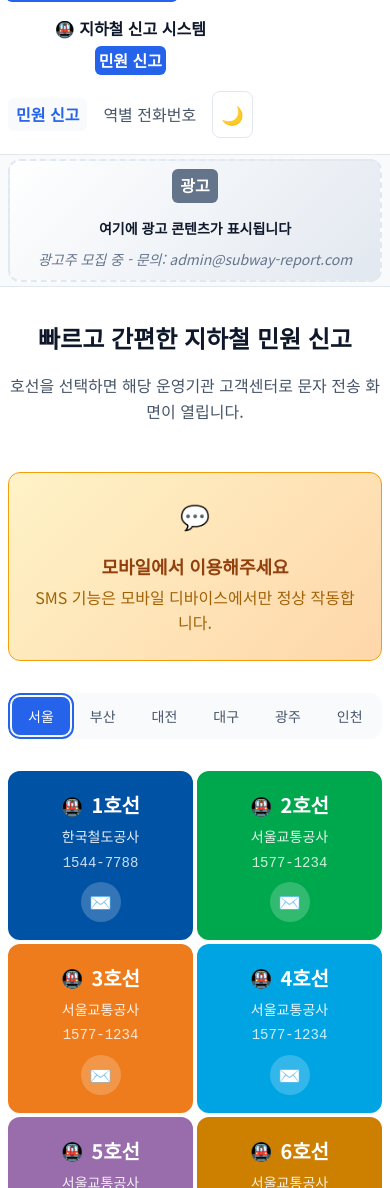
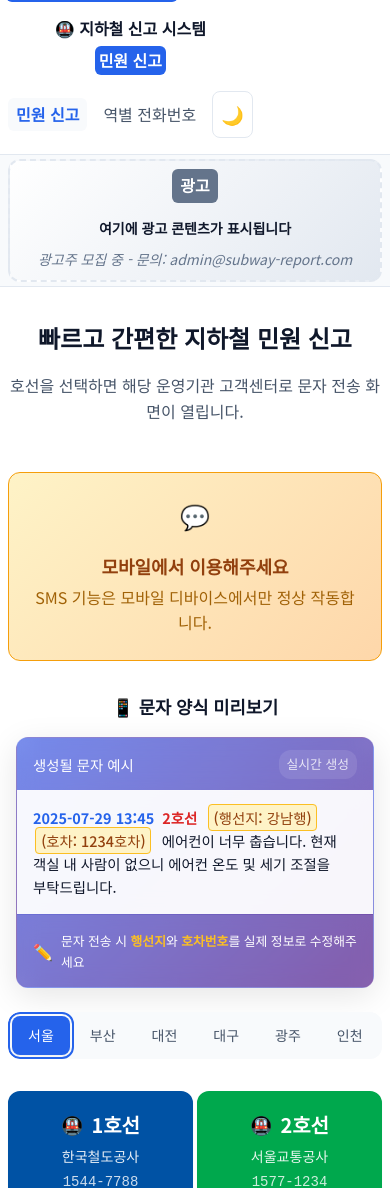
Before and after one commit to xmfhf2769/subway-quick-report, a website: page index.html in a window 390 px wide. Shown: the top 1188 px of the page. Drawn offline with Linux system fonts and the light colour scheme.

Commit message:
feat: 메인페이지 문자 예시 UI 추가 및 호차번호 수정
- 편성번호를 4자리 호차번호로 변경
- 문자 양식 미리보기 카드 추가
- 실시간 시간 업데이트 기능
- 사용자 친화적 편집 가이드 제공
- 반응형 디자인 및 다크모드 지원

```diff
--- a/css/main.css
+++ b/css/main.css
@@ -652,3 +652,175 @@ p, h1, h2, h3, h4, h5, h6 {
     justify-content: center;
   }
 }
+
+/* ========================================
+   문자 예시 UI 스타일
+======================================== */
+
+.message-preview {
+  margin: 2rem 0;
+  padding: 0 1rem;
+}
+
+.preview-container {
+  max-width: 600px;
+  margin: 0 auto;
+}
+
+.preview-title {
+  font-size: 1.25rem;
+  font-weight: 600;
+  color: var(--text-primary);
+  text-align: center;
+  margin-bottom: 1rem;
+}
+
+.preview-card {
+  background: linear-gradient(135deg, #667eea 0%, #764ba2 100%);
+  border-radius: 16px;
+  overflow: hidden;
+  box-shadow: 0 8px 32px rgba(0, 0, 0, 0.1);
+  border: 1px solid rgba(255, 255, 255, 0.2);
+}
+
+.preview-header {
+  background: rgba(255, 255, 255, 0.1);
+  padding: 0.75rem 1rem;
+  display: flex;
+  justify-content: space-between;
+  align-items: center;
+  -webkit-backdrop-filter: blur(10px);
+  backdrop-filter: blur(10px);
+}
+
+.preview-label {
+  color: white;
+  font-weight: 500;
+  font-size: 0.9rem;
+}
+
+.preview-time {
+  color: rgba(255, 255, 255, 0.8);
+  font-size: 0.8rem;
+  padding: 0.25rem 0.5rem;
+  background: rgba(255, 255, 255, 0.1);
+  border-radius: 12px;
+}
+
+.preview-content {
+  padding: 1.5rem;
+  background: rgba(255, 255, 255, 0.95);
+  -webkit-backdrop-filter: blur(10px);
+  backdrop-filter: blur(10px);
+}
+
+.message-example {
+  font-family: var(--font-family);
+  font-size: 0.95rem;
+  line-height: 1.6;
+  color: var(--text-primary);
+  word-break: keep-all;
+}
+
+.message-example span {
+  display: inline;
+}
+
+.date-part {
+  color: #2563eb;
+  font-weight: 600;
+}
+
+.line-part {
+  color: #dc2626;
+  font-weight: 700;
+  margin: 0 0.25rem;
+}
+
+.editable-part {
+  background: #fef3c7;
+  color: #92400e;
+  padding: 0.1rem 0.3rem;
+  border-radius: 4px;
+  font-weight: 500;
+  margin: 0 0.15rem;
+  border: 1px solid #fbbf24;
+}
+
+.content-part {
+  color: var(--text-primary);
+  margin-left: 0.25rem;
+}
+
+.preview-footer {
+  background: rgba(255, 255, 255, 0.1);
+  padding: 1rem;
+  -webkit-backdrop-filter: blur(10px);
+  backdrop-filter: blur(10px);
+}
+
+.edit-notice {
+  display: flex;
+  align-items: center;
+  gap: 0.5rem;
+  color: white;
+  font-size: 0.85rem;
+}
+
+.edit-icon {
+  font-size: 1rem;
+}
+
+.edit-notice strong {
+  color: #fbbf24;
+  font-weight: 600;
+}
+
+/* 다크 모드 */
+[data-theme="dark"] .preview-card {
+  background: linear-gradient(135deg, #1e3a8a 0%, #3730a3 100%);
+}
+
+[data-theme="dark"] .preview-content {
+  background: rgba(15, 23, 42, 0.95);
+}
+
+[data-theme="dark"] .message-example {
+  color: var(--text-primary);
+}
+
+[data-theme="dark"] .editable-part {
+  background: #451a03;
+  color: #fbbf24;
+  border-color: #92400e;
+}
+
+/* 반응형 디자인 */
+@media (max-width: 480px) {
+  .message-preview {
+    margin: 1.5rem 0;
+    padding: 0 0.5rem;
+  }
+
+  .preview-title {
+    font-size: 1.1rem;
+  }
+
+  .preview-card {
+    border-radius: 12px;
+  }
+
+  .preview-content {
+    padding: 1rem;
+  }
+
+  .message-example {
+    font-size: 0.9rem;
+  }
+
+  .edit-notice {
+    font-size: 0.8rem;
+  }
+}
+
+/* ========================================
--- a/data/subway-lines.json
+++ b/data/subway-lines.json
@@ -275,15 +275,15 @@
     }
   },
   "messageTemplates": {
-    "default": "{date} {line} (행선지: 강남행) (편성: 3편성) 에어컨이 너무 춥습니다. 현재 객실 내 사람이 없으니 에어컨 온도 및 세기 조절을 부탁드립니다.",
-    "aircon": "{date} {line} (행선지: 강남행) (편성: 3편성) 에어컨이 너무 춥습니다. 현재 객실 내 사람이 없으니 에어컨 온도 및 세기 조절을 부탁드립니다.",
-    "heating": "{date} {line} (행선지: 강남행) (편성: 3편성) 난방이 너무 뜨겁습니다. 현재 객실 내 승객들이 불편해하니 난방 조절을 부탁드립니다.",
-    "door": "{date} {line} (행선지: 강남행) (편성: 3편성) 출입문 고장 신고합니다. 문이 제대로 열리지 않거나 닫히지 않습니다.",
-    "lighting": "{date} {line} (행선지: 강남행) (편성: 3편성) 조명 고장 신고합니다. 객실 내 조명이 깜빡이거나 꺼져있습니다.",
-    "announcement": "{date} {line} (행선지: 강남행) (편성: 3편성) 안내방송 고장 신고합니다. 방송이 들리지 않거나 음질이 불량합니다.",
+    "default": "{date} {line} (행선지: 강남행) (호차: 1234호차) 에어컨이 너무 춥습니다. 현재 객실 내 사람이 없으니 에어컨 온도 및 세기 조절을 부탁드립니다.",
+    "aircon": "{date} {line} (행선지: 강남행) (호차: 1234호차) 에어컨이 너무 춥습니다. 현재 객실 내 사람이 없으니 에어컨 온도 및 세기 조절을 부탁드립니다.",
+    "heating": "{date} {line} (행선지: 강남행) (호차: 1234호차) 난방이 너무 뜨겁습니다. 현재 객실 내 승객들이 불편해하니 난방 조절을 부탁드립니다.",
+    "door": "{date} {line} (행선지: 강남행) (호차: 1234호차) 출입문 고장 신고합니다. 문이 제대로 열리지 않거나 닫히지 않습니다.",
+    "lighting": "{date} {line} (행선지: 강남행) (호차: 1234호차) 조명 고장 신고합니다. 객실 내 조명이 깜빡이거나 꺼져있습니다.",
+    "announcement": "{date} {line} (행선지: 강남행) (호차: 1234호차) 안내방송 고장 신고합니다. 방송이 들리지 않거나 음질이 불량합니다.",
     "escalator": "{date} {line} 역 에스컬레이터 고장 신고합니다. 현재 운행이 중단되었습니다.",
     "elevator": "{date} {line} 역 엘리베이터 고장 신고합니다. 현재 사용할 수 없는 상태입니다.",
-    "custom": "{date} {line} (행선지: 강남행) (편성: 3편성) {message}"
+    "custom": "{date} {line} (행선지: 강남행) (호차: 1234호차) {message}"
   },
   "lastUpdated": "2025-01-23",
   "version": "1.0.0"
--- a/index.html
+++ b/index.html
@@ -157,6 +157,34 @@
         </div>
       </div>
 
+      <!-- 문자 예시 UI -->
+      <section class="message-preview" role="region" aria-labelledby="preview-title">
+        <div class="preview-container">
+          <h3 id="preview-title" class="preview-title">📱 문자 양식 미리보기</h3>
+          <div class="preview-card">
+            <div class="preview-header">
+              <span class="preview-label">생성될 문자 예시</span>
+              <span class="preview-time">실시간 생성</span>
+            </div>
+            <div class="preview-content">
+              <div class="message-example" id="messagePreview">
+                <span class="date-part" id="datePreview">2025-07-29 13:45</span>
+                <span class="line-part">2호선</span>
+                <span class="editable-part">(행선지: 강남행)</span>
+                <span class="editable-part">(호차: 1234호차)</span>
+                <span class="content-part">에어컨이 너무 춥습니다. 현재 객실 내 사람이 없으니 에어컨 온도 및 세기 조절을 부탁드립니다.</span>
+              </div>
+            </div>
+            <div class="preview-footer">
+              <div class="edit-notice">
+                <span class="edit-icon">✏️</span>
+                <span>문자 전송 시 <strong>행선지</strong>와 <strong>호차번호</strong>를 실제 정보로 수정해주세요</span>
+              </div>
+            </div>
+          </div>
+        </div>
+      </section>
+
       <!-- 지역 탭 네비게이션 -->
       <nav class="region-tabs" role="tablist" aria-label="지역 선택">
         <button
--- a/js/app.js
+++ b/js/app.js
@@ -46,6 +46,26 @@ class SubwayApp {
       console.error('애플리케이션 초기화 실패:', error);
       showError('앱을 시작하는 중 오류가 발생했습니다.');
     }
+  }
+
+  /**
+   * 문자 예시 미리보기의 시간을 실시간으로 업데이트합니다.
+   */
+  startMessagePreviewUpdater() {
+    const updatePreviewTime = () => {
+      const datePreview = document.getElementById('datePreview');
+      if (datePreview) {
+        const now = new Date();
+        const timeStr = `${now.getFullYear()}-${String(now.getMonth() + 1).padStart(2, '0')}-${String(now.getDate()).padStart(2, '0')} ${String(now.getHours()).padStart(2, '0')}:${String(now.getMinutes()).padStart(2, '0')}`;
+        datePreview.textContent = timeStr;
+      }
+    };
+
+    // 즉시 업데이트
+    updatePreviewTime();
+
+    // 1분마다 업데이트
+    setInterval(updatePreviewTime, 60000);
   }
 
   /**
```
